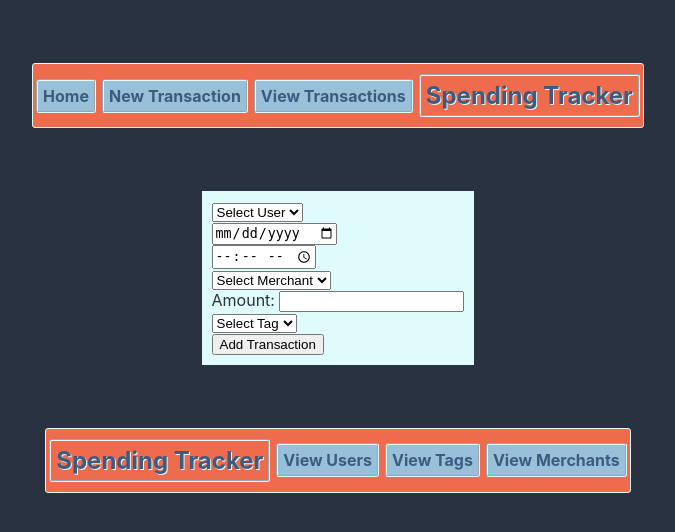
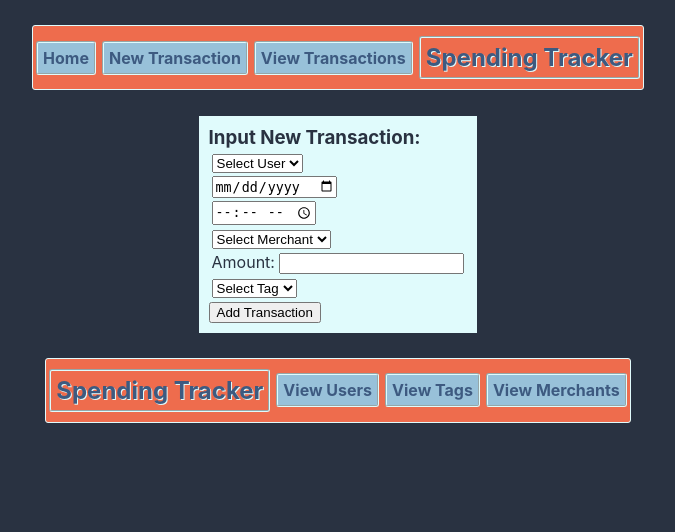
Before and after one commit to willjatlas/project_spending_tracker, a Flask app: page /transactions/new in a window 1280 px wide. Shown: the top 532 px of the page, without its empty margins (302-977 px from the left). Run offline with Flask 2, Linux system fonts and the light colour scheme; data that the repository does not hold is empty; some libraries are stand-ins or nearby versions.

Commit message:
small page formatting and css changes

```diff
--- a/static/style.css
+++ b/static/style.css
@@ -6,7 +6,7 @@ body{
 
 header{
     justify-self: center;
-    margin: 5%;
+    margin: 2%;
 }
 
 h2{
@@ -45,7 +45,7 @@ main{
     padding:10px;
     background-color: rgb(224, 251, 252);
     justify-self: center;
-    margin: 5%;
+    margin: 2%;
 }
 
 #foot-nav-container{
@@ -85,7 +85,7 @@ main{
 
 footer{
     justify-self: center;
-    margin: 5%;
+    margin: 2%;
 }
 
 #transaction-headings{
@@ -107,3 +107,13 @@ h4{
     flex-basis: 20%;
     text-align: left;
 }
+
+#img-container{
+    display: flex;
+    justify-content: center;
+    align-content: space-around;
+}
+
+.new-inputs{
+    margin: 3px;
+}
--- a/templates/home.html
+++ b/templates/home.html
@@ -9,7 +9,9 @@
         Laborum maiores minima reiciendis commodi sed sequi voluptatibus vel, doloribus eaque sunt fugiat debitis!
     </p>
 </article>
-<img id="home-img" src="{{ url_for('static', filename='/laughing_with_money.jpg') }}"
-        alt="Just a girl laughing at how much money she has saved." height="300px" width="400px">
+<div id="img-container">
+    <img src="{{ url_for('static', filename='/laughing_with_money.jpg') }}"
+         alt="Just a girl laughing at how much money she has saved." height="300px" width="400px">
+</div>
 
 {% endblock %}
--- a/templates/transactions/new.html
+++ b/templates/transactions/new.html
@@ -1,9 +1,9 @@
 {% extends "base.html" %}
 
 {% block content %}
-
-<form action="/transactions" method="POST">
-    <div class="user-dropdown">
+<h3>Input New Transaction: </h3>
+<form id="new-transaction-form" action="/transactions" method="POST">
+    <div class="new-inputs">
         <select name="user_id" id="user" required>
             <option value=""> Select User </option>
             {% for user in users %}
@@ -13,21 +13,21 @@
             {% endfor %}
         </select>
     </div>
-    <div id="date-input">
+    <div class="new-inputs">
         <input type="date"
                name="date"
                id="date"
                placeholder="dd/mm/yy"
                required>
     </div>
-    <div id="time-input">
+    <div class="new-inputs">
         <input type="time"
                id="time"
                name="time"
                placeholder="hh:mm"
                required>
     </div>
-    <div class="merchant=-dropdown">
+    <div class="new-inputs">
         <select name="merchant_id" id="merchant" required>
             <option value=""> Select Merchant </option>
             {% for merchant in merchants %}
@@ -37,7 +37,7 @@
             {% endfor %}
         </select>
     </div>
-    <div id="amount-input">
+    <div class="new-inputs">
         <label for="amount">Amount: </label>
         <input type="number"
                id="amount"
@@ -45,7 +45,7 @@
                step=0.01 min=0
                required>
     </div>
-    <div class="tag-dropdown">
+    <div class="new-inputs">
         <select name="tag_id" id="tag" required>
             <option value=""> Select Tag </option>
             {% for tag in tags %}
```
